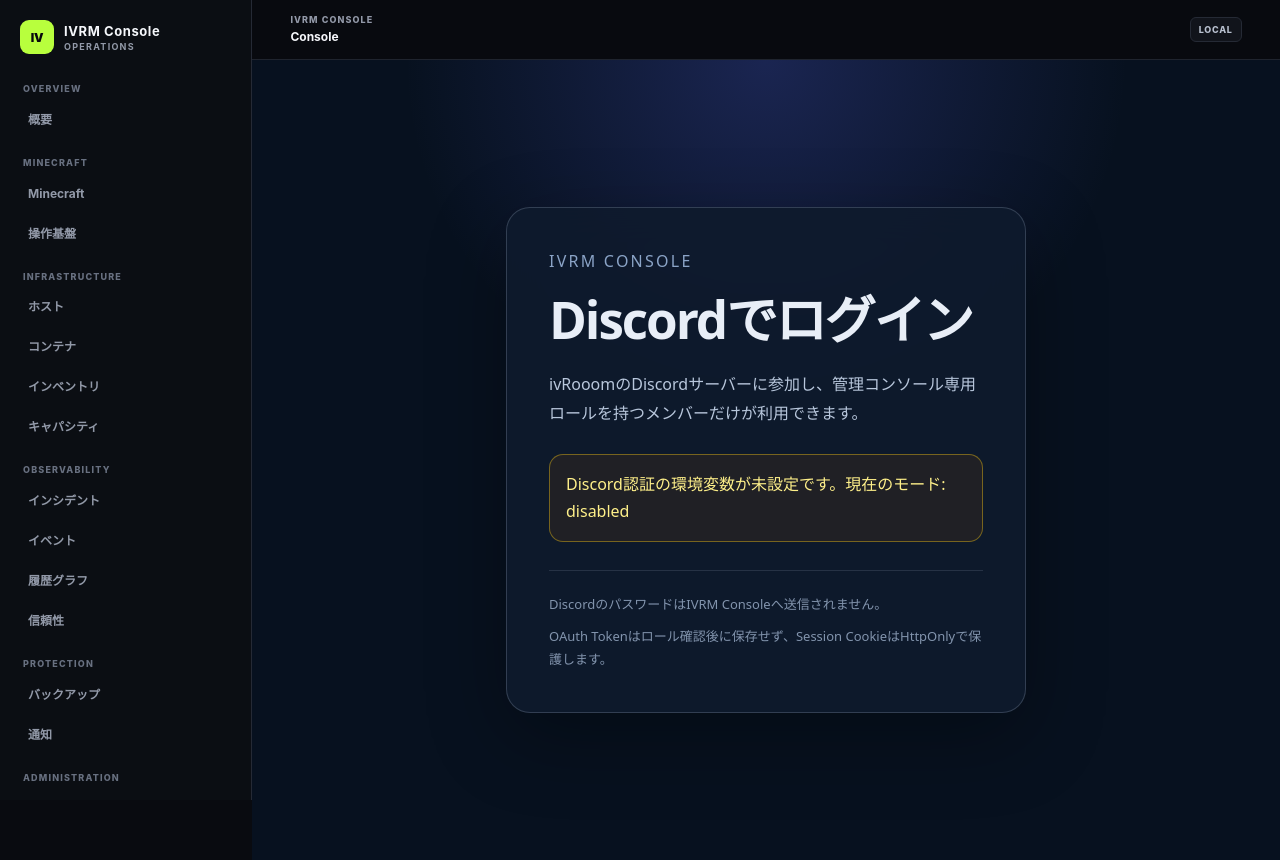
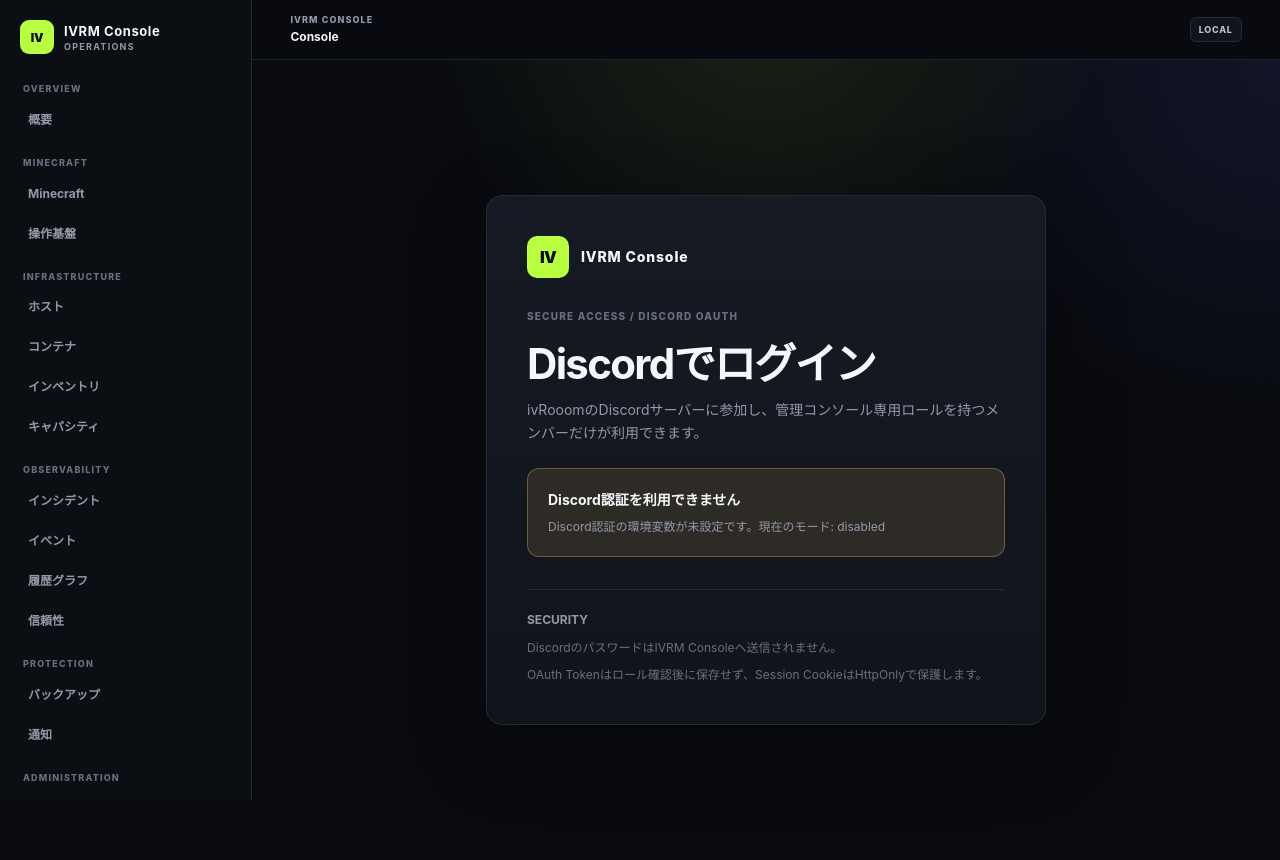
Before and after one commit to ivRooom/ivrm-dashboard, a Next.js app in the folder apps/web/: page /login in a window 1280 px wide. Built offline with nearby package versions, Linux system fonts and the light colour scheme.

Commit message:
Login画面のinline styleをShared Visual Languageへ移行

```diff
--- a/apps/web/app/login/page.tsx
+++ b/apps/web/app/login/page.tsx
@@ -1,4 +1,5 @@
 import { redirect } from "next/navigation";
+import { PageHeader, StatePanel } from "../../components/console-ui";
 import { getConsoleSession } from "../../lib/console-auth";
 import {
   getDiscordAuthConfiguration,
@@ -6,6 +7,7 @@
   sanitizeReturnPath,
   type DiscordLoginFailureReason,
 } from "../../lib/discord-auth";
+import styles from "./login.module.css";
 
 export const dynamic = "force-dynamic";
 
@@ -67,96 +69,44 @@
   const loginHref = `/api/auth/discord/start?returnTo=${encodeURIComponent(returnPath)}`;
 
   return (
-    <main
-      style={{
-        minHeight: "100vh",
-        display: "grid",
-        placeItems: "center",
-        padding: 24,
-        background:
-          "radial-gradient(circle at top, rgba(88, 101, 242, .24), transparent 38%), #07111f",
-        color: "#e8eef7",
-        fontFamily: "system-ui, sans-serif",
-      }}
-    >
-      <section
-        style={{
-          width: "min(100%, 520px)",
-          border: "1px solid rgba(148, 163, 184, .28)",
-          borderRadius: 24,
-          padding: "clamp(24px, 6vw, 42px)",
-          background: "rgba(15, 27, 45, .92)",
-          boxShadow: "0 24px 80px rgba(0, 0, 0, .32)",
-          backdropFilter: "blur(18px)",
-        }}
-      >
-        <p style={{ color: "#8ba4c7", letterSpacing: ".14em", marginTop: 0 }}>
-          IVRM CONSOLE
-        </p>
-        <h1 style={{ fontSize: "clamp(2rem, 8vw, 3.2rem)", margin: "8px 0 16px" }}>
-          Discordでログイン
-        </h1>
-        <p style={{ color: "#b8c7dc", lineHeight: 1.8 }}>
-          ivRooomのDiscordサーバーに参加し、管理コンソール専用ロールを持つメンバーだけが利用できます。
-        </p>
+    <main className={styles.loginPage}>
+      <section className={styles.loginCard} aria-label="IVRM Consoleログイン">
+        <div className={styles.brandLockup} aria-label="IVRM Console">
+          <span className={styles.brandMark} aria-hidden="true">
+            IV
+          </span>
+          <span>IVRM Console</span>
+        </div>
+
+        <PageHeader
+          className={styles.loginHeader}
+          eyebrow="SECURE ACCESS / DISCORD OAUTH"
+          title="Discordでログイン"
+          description="ivRooomのDiscordサーバーに参加し、管理コンソール専用ロールを持つメンバーだけが利用できます。"
+        />
 
         {knownError ? (
-          <div
-            role="alert"
-            style={{
-              border: "1px solid rgba(248, 113, 113, .5)",
-              borderRadius: 14,
-              padding: 14,
-              margin: "20px 0",
-              color: "#fecaca",
-              background: "rgba(127, 29, 29, .22)",
-              lineHeight: 1.7,
-            }}
-          >
-            {knownError}
+          <div className={styles.messageStack}>
+            <StatePanel title="ログイン状態を確認してください" variant="error">
+              {knownError}
+            </StatePanel>
           </div>
         ) : null}
 
         {loggedOut ? (
-          <div
-            role="status"
-            style={{
-              border: "1px solid rgba(74, 222, 128, .4)",
-              borderRadius: 14,
-              padding: 14,
-              margin: "20px 0",
-              color: "#bbf7d0",
-              background: "rgba(20, 83, 45, .2)",
-            }}
-          >
-            ログアウトしました。
+          <div className={styles.messageStack} role="status">
+            <div className={styles.successNotice}>
+              <strong>ログアウトしました</strong>
+              <span>必要になったら、下のボタンからもう一度ログインできます。</span>
+            </div>
           </div>
         ) : null}
 
         {configured ? (
-          <a
-            href={loginHref}
-            style={{
-              display: "flex",
-              alignItems: "center",
-              justifyContent: "center",
-              gap: 10,
-              width: "100%",
-              boxSizing: "border-box",
-              marginTop: 26,
-              borderRadius: 14,
-              padding: "14px 18px",
-              background: "#5865f2",
-              color: "white",
-              fontWeight: 800,
-              textDecoration: "none",
-              boxShadow: "0 12px 30px rgba(88, 101, 242, .3)",
-            }}
-          >
+          <a className={styles.discordButton} href={loginHref}>
             <svg
               aria-hidden="true"
-              width="22"
-              height="22"
+              className={styles.discordIcon}
               viewBox="0 0 24 24"
               fill="currentColor"
             >
@@ -165,36 +115,22 @@
             Discordで続行
           </a>
         ) : (
-          <div
-            style={{
-              marginTop: 26,
-              border: "1px solid rgba(250, 204, 21, .4)",
-              borderRadius: 14,
-              padding: 16,
-              color: "#fef08a",
-              background: "rgba(113, 63, 18, .2)",
-              lineHeight: 1.7,
-            }}
+          <StatePanel
+            className={styles.configWarning}
+            title="Discord認証を利用できません"
+            variant="warning"
           >
             Discord認証の環境変数が未設定です。現在のモード: {mode}
-          </div>
+          </StatePanel>
         )}
 
-        <div
-          style={{
-            display: "grid",
-            gap: 10,
-            marginTop: 28,
-            paddingTop: 22,
-            borderTop: "1px solid rgba(148, 163, 184, .18)",
-            color: "#8294ad",
-            fontSize: 13,
-            lineHeight: 1.7,
-          }}
-        >
+        <footer className={styles.securityNotes}>
+          <strong>SECURITY</strong>
           <span>DiscordのパスワードはIVRM Consoleへ送信されません。</span>
-          <span>OAuth Tokenはロール確認後に保存せず、Session CookieはHttpOnlyで保護します。</span>
-        </div>
+          <span>
+            OAuth Tokenはロール確認後に保存せず、Session CookieはHttpOnlyで保護します。
+          </span>
+        </footer>
       </section>
     </main>
   );
```
